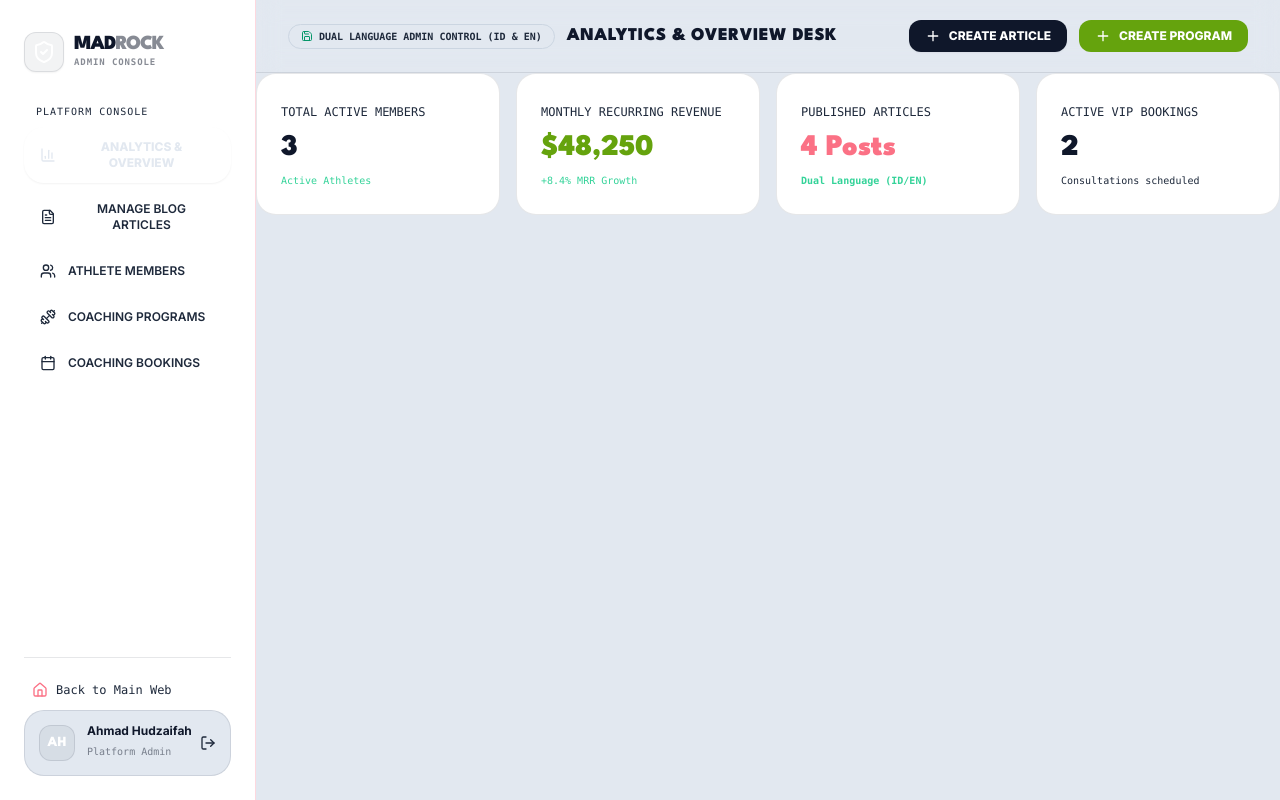
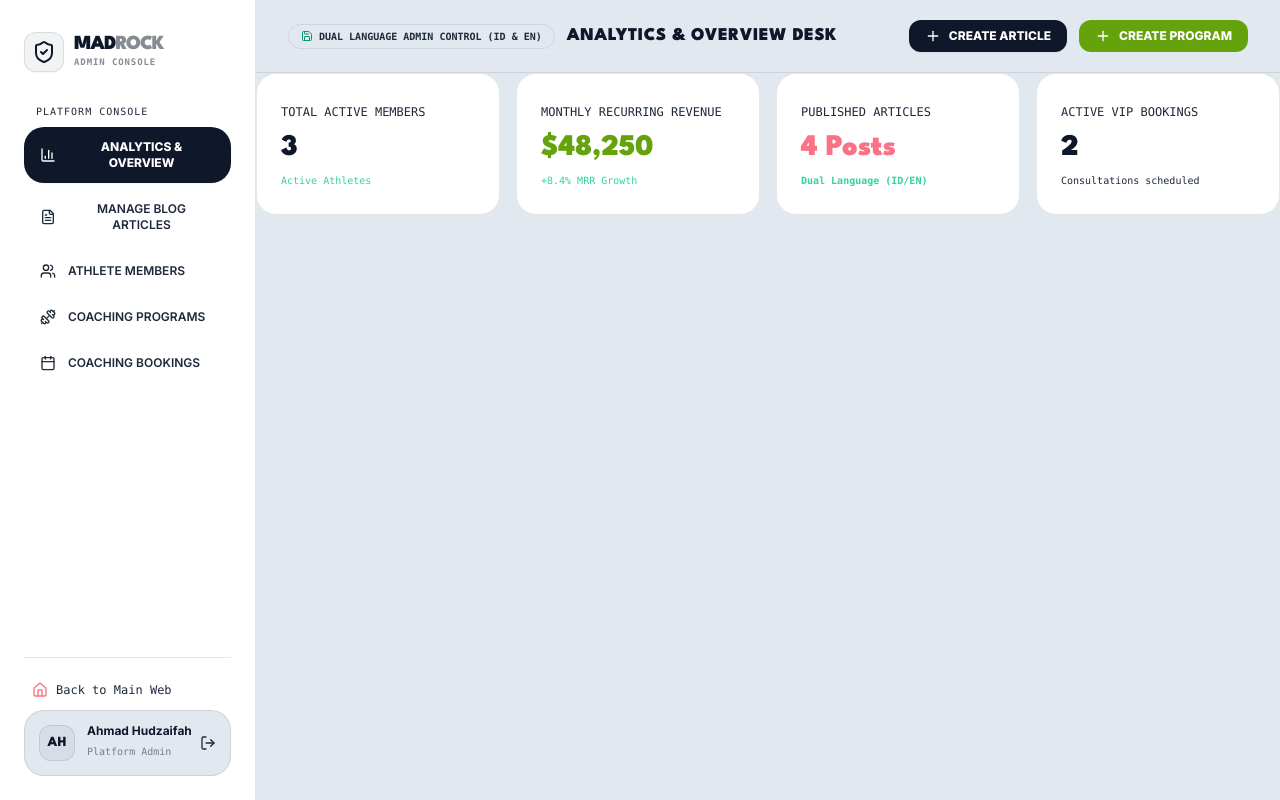
Before and after one commit to ardiansyah-23/MADRock, a Next.js app: page /admin in a window 1280 px wide. Built offline with nearby package versions, Linux system fonts and the light colour scheme.

Commit message:
Fix: Correct invisible icons and avatars on light background

```diff
--- a/src/app/admin/page.tsx
+++ b/src/app/admin/page.tsx
@@ -260,7 +260,7 @@ export default function AdminPage() {
       {/* Mobile Top App Bar */}
       <div className="md:hidden bg-mad-surface border-b border-rose-500/20 p-4 flex items-center justify-between sticky top-0 z-50">
         <Link href="/" className="flex items-center gap-2">
-          <div className="w-8 h-8 rounded-lg bg-white flex items-center justify-center text-mad-bg font-black">
+          <div className="w-8 h-8 rounded-lg bg-slate-900 flex items-center justify-center text-white font-black">
             <ShieldCheck className="w-5 h-5" />
           </div>
           <span className="font-spartan font-black text-lg tracking-tighter uppercase">
@@ -283,7 +283,7 @@ export default function AdminPage() {
       >
         <div className="space-y-8">
           <Link href="/" className="flex items-center gap-2.5 group pt-2">
-            <div className="w-10 h-10 rounded-xl bg-slate-900/5 border border-slate-900/10 flex items-center justify-center text-white shadow-sm">
+            <div className="w-10 h-10 rounded-xl bg-slate-900/5 border border-slate-900/10 flex items-center justify-center text-slate-900 shadow-sm">
               <ShieldCheck className="w-6 h-6 stroke-[2]" />
             </div>
             <div className="flex flex-col">
@@ -305,7 +305,7 @@ export default function AdminPage() {
                 key={item.id}
                 onClick={() => changeTab(item.id as any)}
                 className={`w-full flex items-center gap-3 px-4 py-3 rounded-2xl text-xs font-bold uppercase transition-all ${activeTab === item.id
-                  ? "bg-white text-mad-bg font-extrabold shadow-sm"
+                  ? "bg-slate-900 text-white font-extrabold shadow-sm"
                   : "text-mad-gray hover:text-slate-900 hover:bg-slate-900/5"
                   }`}
               >
@@ -327,7 +327,7 @@ export default function AdminPage() {
 
           <div className="p-3.5 rounded-2xl bg-mad-bg border border-slate-900/10 flex items-center justify-between">
             <div className="flex items-center gap-3">
-              <div className="w-9 h-9 rounded-xl bg-slate-900/5 text-white font-extrabold flex items-center justify-center text-sm font-spartan border border-slate-900/10">
+              <div className="w-9 h-9 rounded-xl bg-slate-900/5 text-slate-900 font-extrabold flex items-center justify-center text-sm font-spartan border border-slate-900/10">
                 AH
               </div>
               <div className="text-left">
@@ -634,7 +634,7 @@ export default function AdminPage() {
           </button>
 
           <div className="pb-3 border-b border-slate-900/10">
-            <span className="px-3 py-1 rounded-full bg-slate-900/5 text-white/70 font-mono text-[10px] font-bold uppercase">
+            <span className="px-3 py-1 rounded-full bg-slate-900/5 text-slate-900/70 font-mono text-[10px] font-bold uppercase">
               DUAL LANGUAGE ARTICLE EDITOR (ID & EN)
             </span>
             <h3 className="text-2xl font-black font-spartan text-slate-900 uppercase mt-1">
--- a/src/app/dashboard/page.tsx
+++ b/src/app/dashboard/page.tsx
@@ -175,7 +175,7 @@ export default function DashboardPage() {
         <div className="space-y-8">
           {/* Logo Brand */}
           <Link href="/" className="flex items-center gap-2.5 group pt-2">
-            <div className="w-10 h-10 rounded-xl bg-slate-900/5 border border-slate-900/10 flex items-center justify-center text-white shadow-sm">
+            <div className="w-10 h-10 rounded-xl bg-slate-900/5 border border-slate-900/10 flex items-center justify-center text-slate-900 shadow-sm">
               <Dumbbell className="w-6 h-6 stroke-[2]" />
             </div>
             <div className="flex flex-col">
@@ -199,7 +199,7 @@ export default function DashboardPage() {
                 onClick={() => changeTab(item.id as any)}
                 className={`w-full flex items-center gap-3 px-4 py-3 rounded-2xl text-xs font-bold uppercase transition-all ${
                   activeTab === item.id
-                    ? "bg-white text-mad-bg font-extrabold shadow-sm"
+                    ? "bg-slate-900 text-white font-extrabold shadow-sm"
                     : "text-mad-gray hover:text-slate-900 hover:bg-slate-900/5"
                 }`}
               >
@@ -332,7 +332,7 @@ export default function DashboardPage() {
           {/* User Welcome Banner */}
           <div className="rounded-3xl bg-mad-surface border border-slate-900/10 p-6 sm:p-8 flex flex-col md:flex-row items-start md:items-center justify-between gap-6 shadow-sm relative overflow-hidden">
             <div className="flex items-center gap-4 z-10">
-              <div className="w-16 h-16 rounded-2xl bg-slate-900/5 border border-slate-900/10 text-white flex items-center justify-center font-black text-2xl font-spartan shrink-0">
+              <div className="w-16 h-16 rounded-2xl bg-slate-900/5 border border-slate-900/10 text-slate-900 flex items-center justify-center font-black text-2xl font-spartan shrink-0">
                 MR
               </div>
               <div>
--- a/src/app/login/page.tsx
+++ b/src/app/login/page.tsx
@@ -69,7 +69,7 @@ export default function LoginPage() {
 
         <div className="text-center space-y-3">
           <Link href="/" className="inline-flex items-center gap-2">
-            <div className={`w-10 h-10 rounded-xl flex items-center justify-center font-black transition-colors ${role === "admin" ? "bg-white text-mad-bg" : "bg-mad-lime text-mad-bg"}`}>
+            <div className={`w-10 h-10 rounded-xl flex items-center justify-center font-black transition-colors ${role === "admin" ? "bg-slate-900 text-white" : "bg-mad-lime text-mad-bg"}`}>
               {role === "admin" ? <ShieldCheck className="w-6 h-6 stroke-[2.5]" /> : <Dumbbell className="w-6 h-6 stroke-[2.5]" />}
             </div>
             <span className="font-spartan font-black text-2xl tracking-tighter text-slate-900 uppercase">
@@ -147,7 +147,7 @@ export default function LoginPage() {
             >
               <div className="flex items-center justify-between">
                 <span className="text-[10px] font-mono text-slate-900 font-bold uppercase">2. DEMO ADMIN</span>
-                <span className="text-[9px] px-2 py-0.5 rounded bg-slate-900/10 text-white font-mono font-bold">ADMIN</span>
+                <span className="text-[9px] px-2 py-0.5 rounded bg-slate-900/10 text-slate-900 font-mono font-bold">ADMIN</span>
               </div>
               <p className="text-xs font-bold text-slate-900 group-hover:text-gray-300 transition-colors">admin@madrock.fit</p>
               <p className="text-[10px] text-mad-gray font-mono">Sandi: admin123</p>
```
